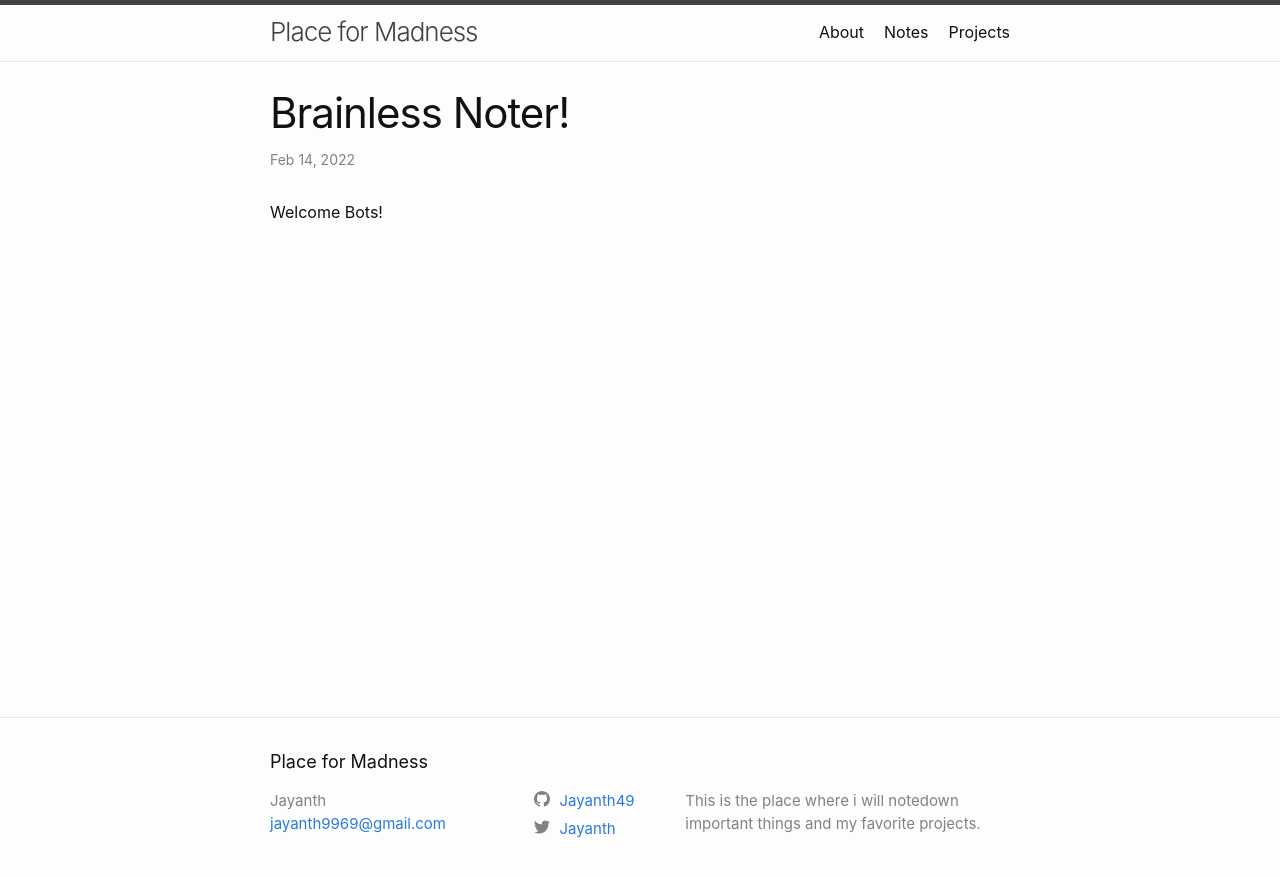
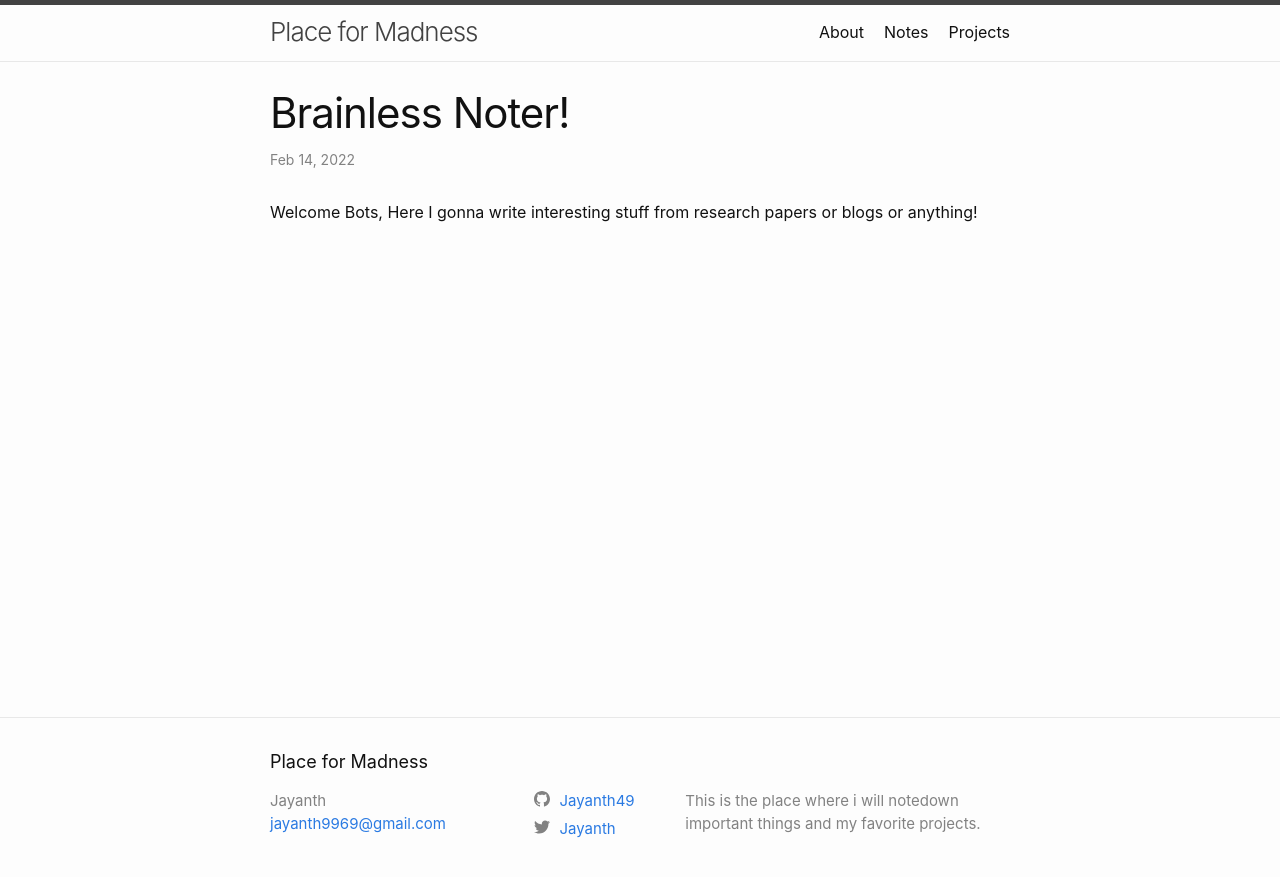
Before and after one commit to Jayanth49/Jayanth49.github.io, a Jekyll site: the page built from blog-Notes/_posts/2022-02-14-My-Notes.markdown, in a window 1280 px wide. Shown: the top 877 px of the page. Built offline with Jekyll 4.4.1, drawn with Linux system fonts in a browser that asks for light colours.

Commit message:
Update 2022-02-14-My-Notes.markdown

```diff
--- a/blog-Notes/_posts/2022-02-14-My-Notes.markdown
+++ b/blog-Notes/_posts/2022-02-14-My-Notes.markdown
@@ -5,4 +5,4 @@ date:   2022-02-14 20:47:55 +0530
 category: Notes
 ---
 
-Welcome Bots!
+Welcome Bots, Here I gonna write interesting stuff from research papers or blogs or anything!
```
